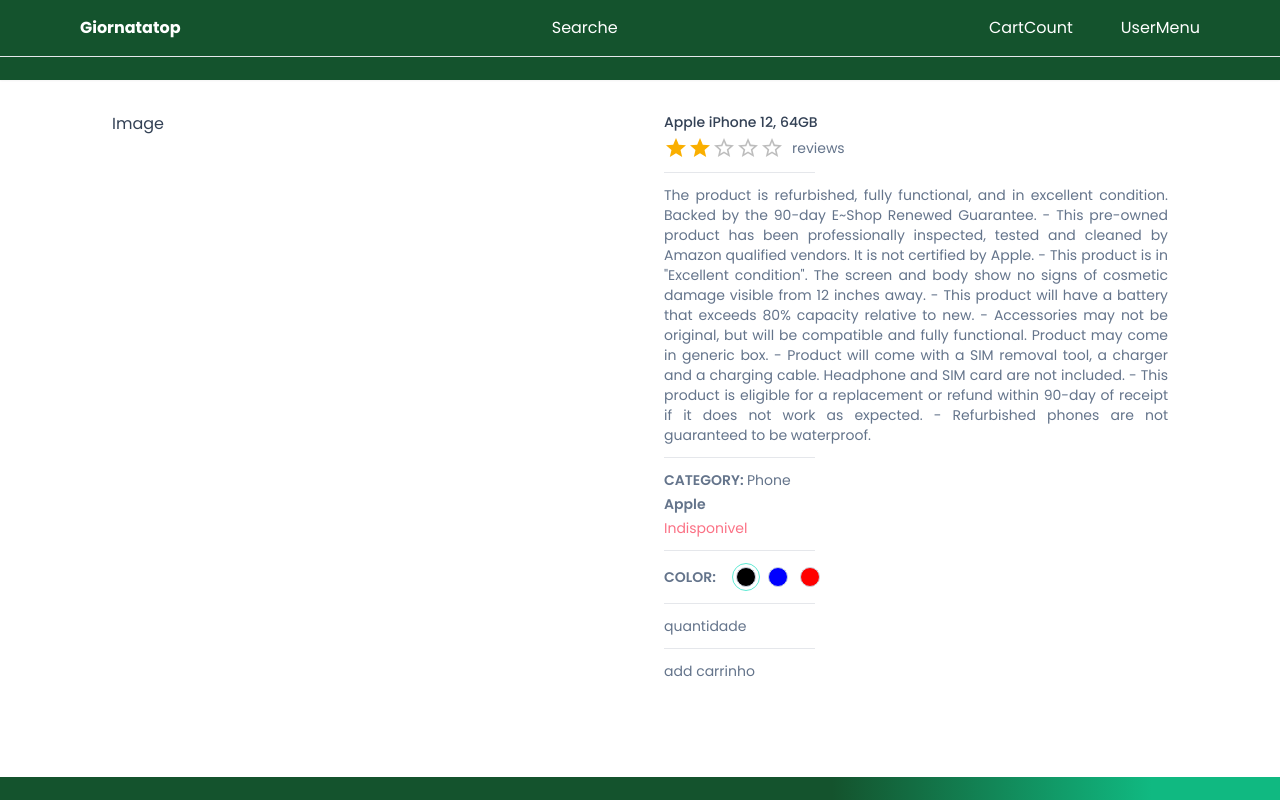
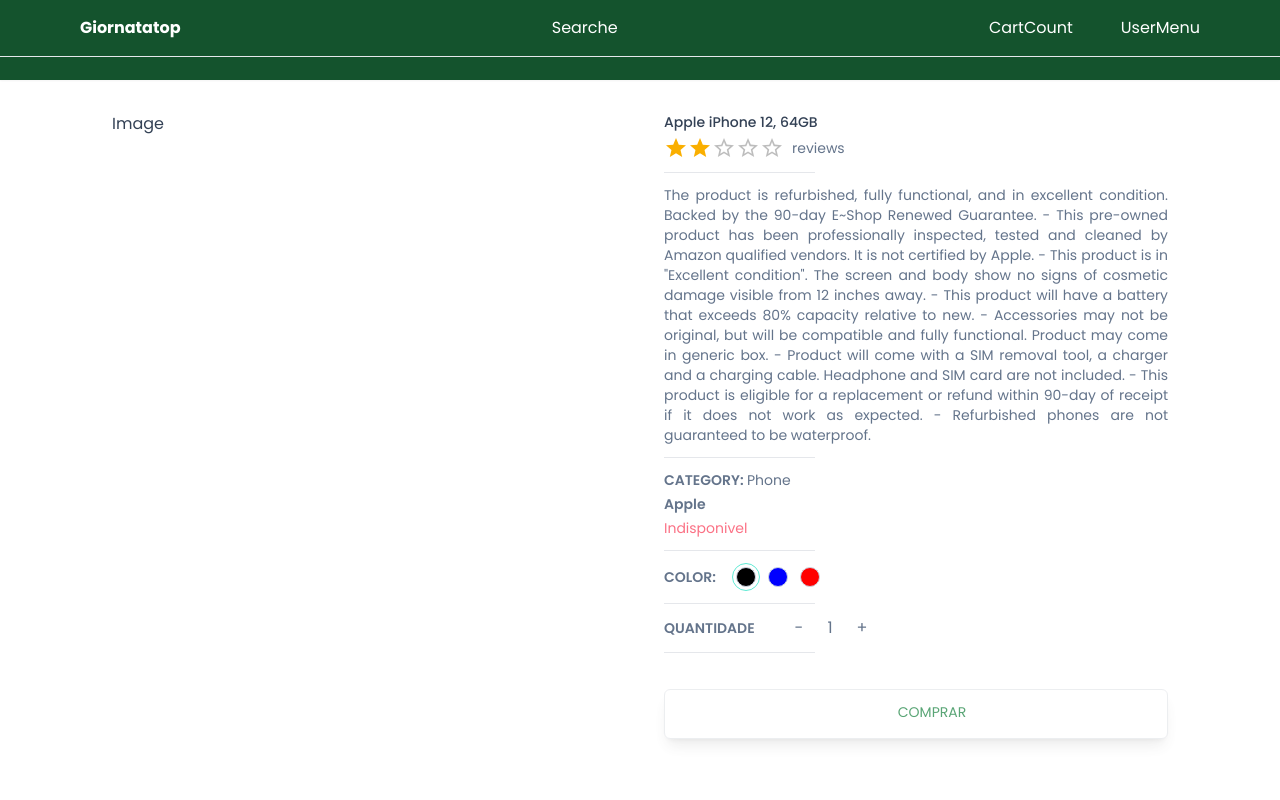
Before and after one commit to fabriciofcastro/store, a Next.js app: page /product/1 in a window 1280 px wide. Shown: the top 800 px of the page. Built offline with nearby package versions, Linux system fonts and the light colour scheme.

Commit message:
ajustando btb compra page details

```diff
--- /dev/null
+++ b/app/components/Button.tsx
@@ -0,0 +1,55 @@
+"use client";
+
+import { Icon } from "@mui/material";
+import { IconType } from "react-icons";
+
+interface ButtonProps {
+  label: string;
+  disable?: boolean;
+  outline?: boolean;
+  small?: boolean;
+  custom?: string;
+  icon?: IconType;
+  onClick?: (e: React.MouseEvent<HTMLButtonElement>) => void;
+}
+
+const Button: React.FC<ButtonProps> = ({
+  label,
+  disable,
+  outline,
+  small,
+  custom,
+  icon,
+  onClick,
+}) => {
+  return (
+    <button
+      disabled={disable}
+      className={`
+        disable: opacity-70
+        disabled: cursor-not-allowed
+        rounded-md
+        hover:opacity-80
+        transition
+        w-[600px]
+        shadow-lg
+        flex
+        justify-center
+        py-3
+        text-lg
+        font-extrabold
+        gap-2
+        ${outline ? "bg-white" : "bg-green-600 "}
+        ${outline ? "text-green-700" : "text-white"}
+        ${small ? "text-sm font-light" : "text-md font-semibold"}
+        ${small ? "py-1 px-2 border-[1px]" : "py-3 px-4 border-2 "}
+        ${custom ? custom : ""}
+`}
+    >
+      {Icon && <Icon size={2} />}
+      {label}
+    </button>
+  );
+};
+
+export default Button;
--- /dev/null
+++ b/app/components/products/SetQuantity.tsx
@@ -0,0 +1,36 @@
+"use client";
+
+import { CartProductType } from "@/app/product/[productId]/ProductDetails";
+
+interface SetQtyProps {
+  CartCounter?: boolean;
+  cartProduct: CartProductType;
+  handleQtyIncrement: () => void;
+  handleQtyDecrement: () => void;
+}
+
+const btnStyle = "border-[1.2px border-slate-300 px-2 rounded";
+
+const SetQuantity: React.FC<SetQtyProps> = ({
+  CartCounter,
+  cartProduct,
+  handleQtyIncrement,
+  handleQtyDecrement,
+}) => {
+  return (
+    <div className="flex gap-8 items-center">
+      {CartCounter ? null : <div className="font-semibold">QUANTIDADE</div>}
+      <div className="flex gap-4 items-center text-base">
+        <button className={btnStyle} onClick={handleQtyDecrement}>
+          -
+        </button>
+        <div>{cartProduct.quantity}</div>
+        <button className={btnStyle} onClick={handleQtyIncrement}>
+          +
+        </button>
+      </div>
+    </div>
+  );
+};
+
+export default SetQuantity;
--- a/app/product/[productId]/ProductDetails.tsx
+++ b/app/product/[productId]/ProductDetails.tsx
@@ -1,6 +1,8 @@
 "use client";
 
+import Button from "@/app/components/Button";
 import SetColor from "@/app/components/products/SetColor";
+import SetQuantity from "@/app/components/products/SetQuantity";
 import { Rating } from "@mui/material";
 import { useCallback, useState } from "react";
 interface ProductDetailstProps {
@@ -49,6 +51,28 @@
     [cartProduct.selectedImg],
   );
 
+  //btn Increment
+  const handleQtyIncrement = useCallback(() => {
+    if (cartProduct.quantity === 99 || cartProduct.quantity > 98) {
+      return;
+    }
+
+    setCartProduct((prev) => {
+      return { ...prev, quantity: ++prev.quantity };
+    });
+  }, [cartProduct]);
+
+  //Btn Decrement
+  const handleQtyDecrement = useCallback(() => {
+    if (cartProduct.quantity === 1 || cartProduct.quantity <= 2) {
+      return;
+    }
+
+    setCartProduct((prev) => {
+      return { ...prev, quantity: --prev.quantity };
+    });
+  }, [cartProduct]);
+
   return (
     <div className="grid grid-cols-1 md:grid-cols-2 gap-12">
       <div>Image</div>
@@ -79,9 +103,17 @@
           />
         </div>
         <Horizontal />
-        <div>quantidade</div>
+        <div>
+          <SetQuantity
+            cartProduct={cartProduct}
+            handleQtyIncrement={handleQtyIncrement}
+            handleQtyDecrement={handleQtyDecrement}
+          />
+        </div>
         <Horizontal />
-        <div>add carrinho</div>
+        <div className="flex justify-center mt-6">
+          <Button small outline label="COMPRAR" onClick={() => {}} />
+        </div>
       </div>
     </div>
   );
```
